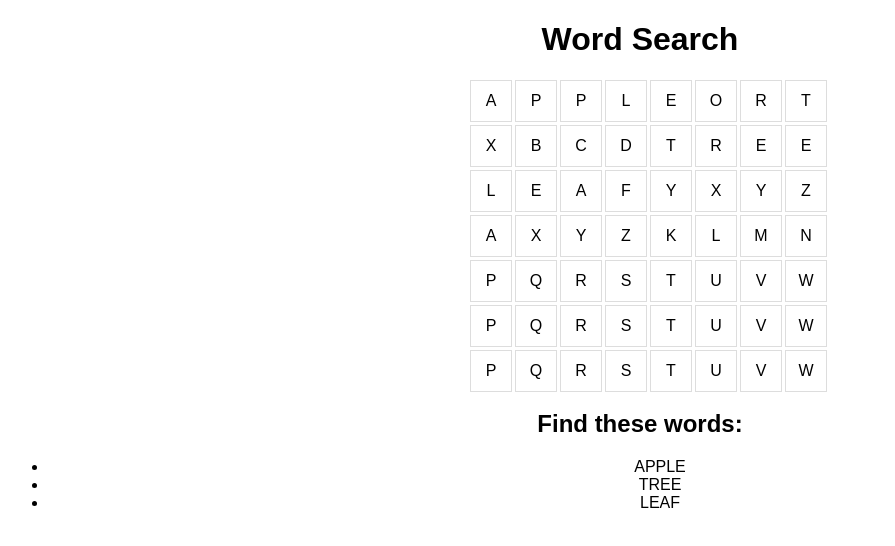
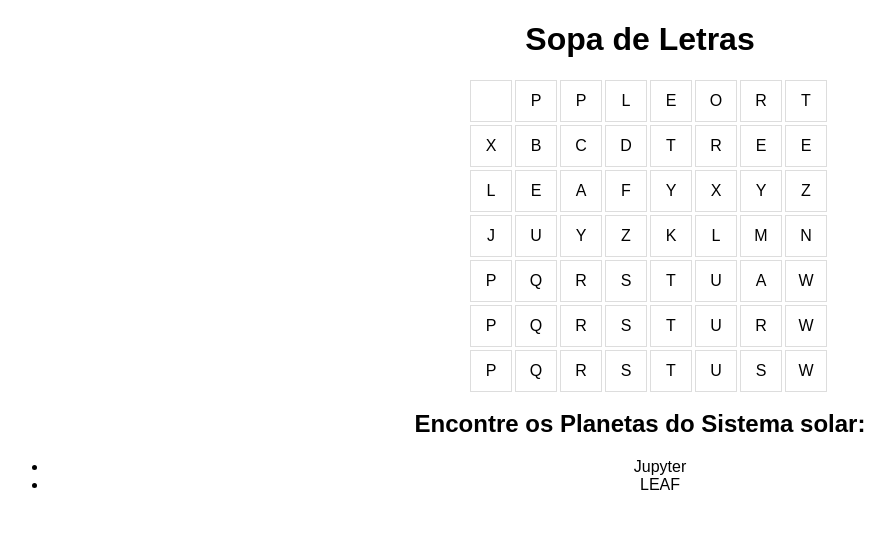
Before and after one commit to alascorreia/geniallywordsearch, a plain HTML site: page index.html in a window 1280 px wide. Shown: the whole page, without its empty margins (0-895 px from the left). Drawn offline with Linux system fonts and the light colour scheme.

Commit message:
Update index.html

```diff
--- a/index.html
+++ b/index.html
@@ -36,30 +36,29 @@
   </style>
 </head>
 <body>
-  <h1>Word Search</h1>
+  <h1>Sopa de Letras</h1>
   <div id="wordSearchGrid"></div>
   <div id="wordList">
-    <h2>Find these words:</h2>
+    <h2>Encontre os Planetas do Sistema solar:</h2>
     <ul id="words">
-      <li>APPLE</li>
-      <li>TREE</li>
+      <li>Jupyter</li>
       <li>LEAF</li>
     </ul>
   </div>
 
   <script>
     const gridData = [
-      ['A', 'P', 'P', 'L', 'E', 'O', 'R', 'T'],
+      ['', 'P', 'P', 'L', 'E', 'O', 'R', 'T'],
       ['X', 'B', 'C', 'D', 'T', 'R', 'E', 'E'],
       ['L', 'E', 'A', 'F', 'Y', 'X', 'Y', 'Z'],
-      ['A', 'X', 'Y', 'Z', 'K', 'L', 'M', 'N'],
-      ['P', 'Q', 'R', 'S', 'T', 'U', 'V', 'W'],
-      ['P', 'Q', 'R', 'S', 'T', 'U', 'V', 'W'],
-      ['P', 'Q', 'R', 'S', 'T', 'U', 'V', 'W']
+      ['J', 'U', 'Y', 'Z', 'K', 'L', 'M', 'N'],
+      ['P', 'Q', 'R', 'S', 'T', 'U', 'A', 'W'],
+      ['P', 'Q', 'R', 'S', 'T', 'U', 'R', 'W'],
+      ['P', 'Q', 'R', 'S', 'T', 'U', 'S', 'W']
     ];
 
     const wordSearchGrid = document.getElementById('wordSearchGrid');
-    const wordsToFind = ['APPLE', 'TREE', 'LEAF'];
+    const wordsToFind = ['APPLE', 'TREE', 'LEAF','MARS'];
 
     // Populate the grid
     gridData.forEach((row, rowIndex) => {
```
